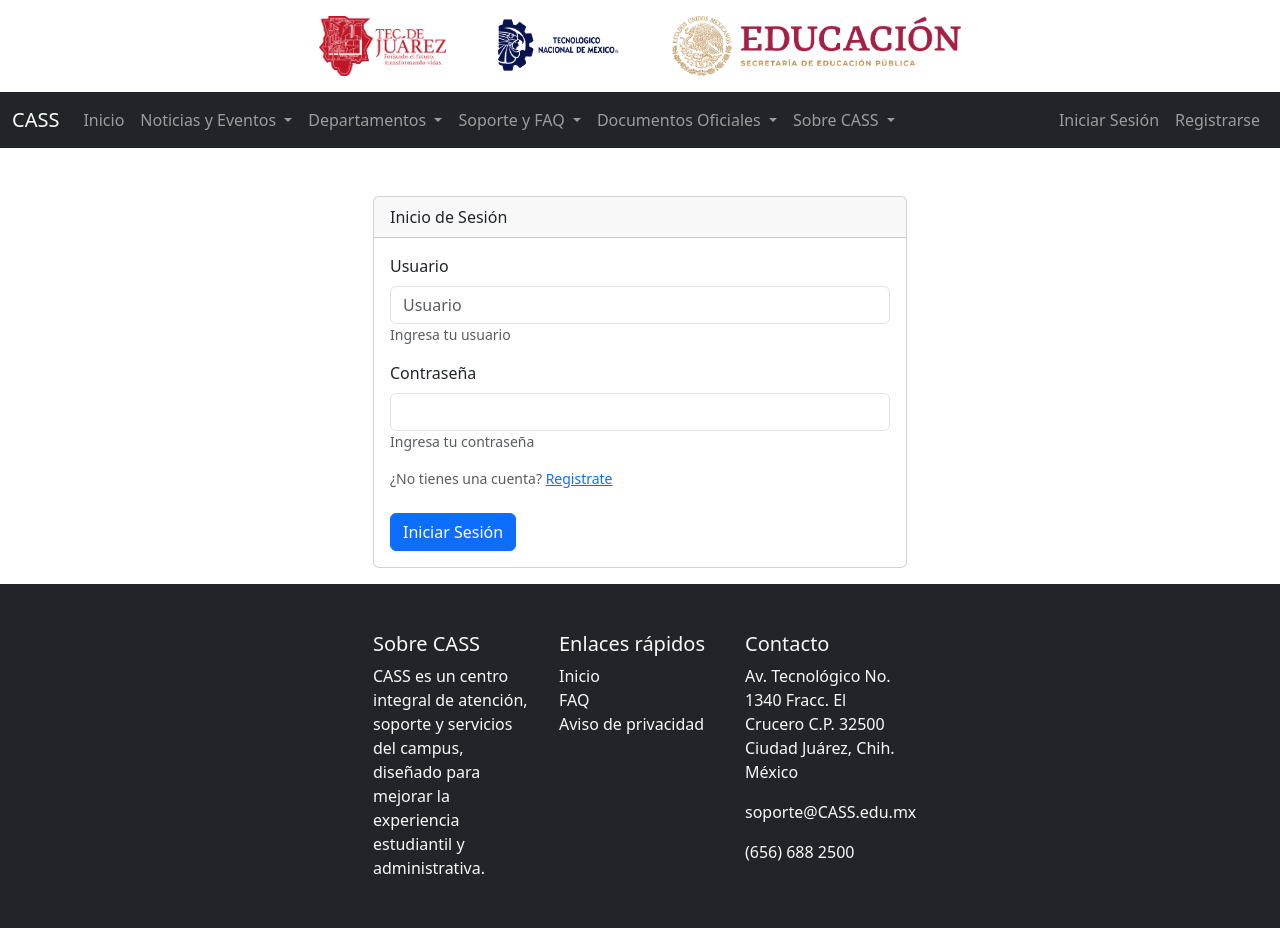
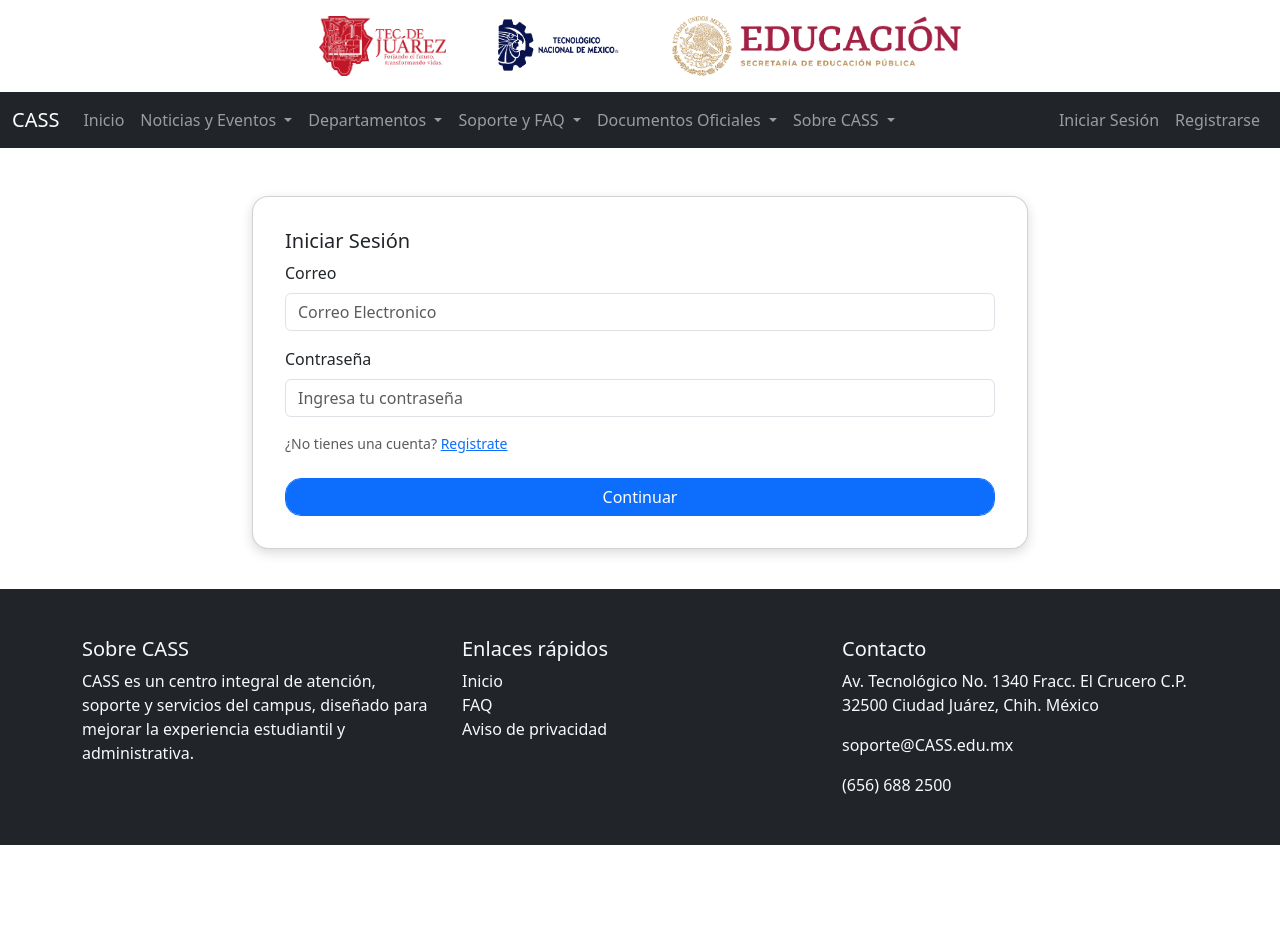
Before and after one commit to AngelRs12/CASS, a PHP site: page /app/src/login.php in a window 1280 px wide. After the commit the page ends 845 px from the top, so only its background shows below. Run offline with PHP 8.4, Linux system fonts and the light colour scheme.

Commit message:
diseño de login

```diff
--- a/src/login.php
+++ b/src/login.php
@@ -5,64 +5,59 @@
 <html lang="en">
     <link rel="stylesheet" href="/cass/styles/global.css">
    <head>
-        <title>Title</title>
-        <!-- Required meta tags -->
-        <meta charset="utf-8" />
-        <meta
-            name="viewport"
-            content="width=device-width, initial-scale=1, shrink-to-fit=no"
-        />
+    <meta charset="UTF-8" />
+    <meta name="viewport" content="width=device-width, initial-scale=1, shrink-to-fit=no" />
+    <title>Inicio | CASS</title>
 
-        <!-- Bootstrap CSS v5.2.1 -->
-        <link
-            href="https://cdn.jsdelivr.net/npm/bootstrap@5.3.2/dist/css/bootstrap.min.css"
-            rel="stylesheet"
-            integrity="sha384-T3c6CoIi6uLrA9TneNEoa7RxnatzjcDSCmG1MXxSR1GAsXEV/Dwwykc2MPK8M2HN"
-            crossorigin="anonymous"
-        />
+    <link rel="stylesheet" href="/cass/styles/bootstrap.min.css">
+    <link rel="stylesheet" href="/cass/styles/global.css">
+    <link rel="stylesheet" href="/cass/styles/variables.css">
+
     <style>
-            .container{
-                display: flex;
-         justify-content: center; /* Centra horizontalmente */
-             align-items: center;    /* Centra verticalmente */
+        .hero {
+            background: #f8f9fa;
+            padding: 3rem 1rem;
+            text-align: center;
+            border-radius: 10px;
+            margin-bottom: 2rem;
         }
-            .row{
-                width: 50%;
+
+        .shortcuts .card {
+            transition: transform 0.2s;
+            cursor: pointer;
+        }
+
+        .shortcuts .card:hover {
+            transform: translateY(-5px);
+            box-shadow: 0 4px 10px rgba(0,0,0,0.1);
+        }
+
+        .card-icon {
+            font-size: 2.5rem;
+            color: #0d6efd;
         }
     </style>
 </head>
 
     <body>
         <div class = "container">
-            <div class="row">
+            <div class="row"  style="max-width:800px;margin-left: auto; margin-right: auto;">
                 <div class="col-md-12">
                 <br><br>
                     <form action="" method="post">
-                        <div class="card">
-                            <div class="card-header">
-                                Inicio de Sesión
-                            </div>
-
-
+                        <div class="card border-radius-card">
                             <div class="card-body">
-                            <?php if (isset($mensaje) && !empty($mensaje)) { ?>
-                                <div class="alert alert-danger" role="alert">
-                                    <strong><?php echo $mensaje; ?> </strong>
-                                </div>
-                            <?php } ?>
-
+                                <h5 class="card-title">Iniciar Sesión</h5>
                                 <div class="mb-3">
-                                    <label for="" class="form-label">Usuario</label>
+                                    <label for="" class="form-label">Correo</label>
                                     <input
                                         type="text"
                                         class="form-control"
-                                        name="usuario"
-                                        id="usuario"
-                                        aria-describedby="helpId"
-                                        placeholder="Usuario"
+                                        name="Correo"
+                                        id="Correo"
+                                        placeholder="Correo Electronico"
                                         value="<?php echo isset($_POST['usuario']) ? htmlspecialchars($_POST['usuario']) : ''; ?>"
                                     />
-                                    <small id="helpId" class="form-text text-muted">Ingresa tu usuario</small>
                                 </div>
 
                                 <div class="mb-3">
@@ -73,17 +68,17 @@
                                         name="password"
                                         id="password"
                                         aria-describedby="helpId"
-                                        placeholder=""
+                                        placeholder="Ingresa tu contraseña"
                                     />
-                                    <small id="helpId" class="form-text text-muted">Ingresa tu contraseña</small>
                                 </div>
                                 <small id="helpId" class="form-text text-muted">¿No tienes una cuenta? <a href="registrate.php">Registrate</a></small><br><br>
-                                    <button class="btn btn-primary">Iniciar Sesión</button>
+                                    <button class="btn btn-primary form-control border-radiusbtn">Continuar</button>
                                 </div>
                             </div>
                         </form>
                     </div>
                 </div>
+                <br>
         </div>
         <script
             src="https://cdn.jsdelivr.net/npm/@popperjs/core@2.11.8/dist/umd/popper.min.js"
@@ -96,7 +91,6 @@
             integrity="sha384-BBtl+eGJRgqQAUMxJ7pMwbEyER4l1g+O15P+16Ep7Q9Q+zqX6gSbd85u4mG4QzX+"
             crossorigin="anonymous"
         ></script>
-
          <?php include($_SERVER['DOCUMENT_ROOT'] . '/cass/templates/footer.php'); ?>
     </body>
 </html>
--- a/styles/global.css
+++ b/styles/global.css
@@ -9,11 +9,6 @@ body {
   min-height: 100vh;
 }
 
-
-
-/*footer*/
-
-
 .footer-container {
     display: flex;
     justify-content: center; /* Centra horizontalmente */
@@ -22,3 +17,18 @@ body {
 .footer-row {
     width: 50%;
 }
+
+.border-radiusbtn{
+  border-radius: 1rem 1rem 1rem 1rem;
+}
+
+.border-radius-card{
+  border-radius: 1rem 1rem 1rem 1rem;
+  border-top-left-radius: 1rem;
+  border-bottom-left-radius: 1rem;
+  border-top-right-radius: 1rem;
+  border-bottom-right-radius: 1rem;
+  box-shadow: 0 4px 12px rgba(0, 0, 0, 0.15); /* sombra suave abajo */
+  background-color: #fff; /* opcional, para contraste */
+  padding: 1rem;
+}
--- a/templates/header.php
+++ b/templates/header.php
@@ -4,9 +4,9 @@ if (session_status() === PHP_SESSION_NONE) session_start();
 
 <div class="py-3 head-logos">
   <div class="d-flex justify-content-center align-items-center flex-wrap gap-5">
-    <img src="../cass/assets/ITCJ logo.png" alt="Imagen 2" height="60">
-    <img src="../cass/assets/LOGO TECNM.png" alt="Imagen 3" height="60">
-    <img src="../cass/assets/logo sep.png" alt="img 4" height="60">
+    <img src="/cass/assets/ITCJ logo.png" alt="Imagen 2" height="60">
+    <img src="/cass/assets/LOGO TECNM.png" alt="Imagen 3" height="60">
+    <img src="/cass/assets/logo sep.png" alt="img 4" height="60">
 
   </div>
 </div>
```
Also changed, not shown: src/registrate.php (+41 -35 lines). Lines whose indentation alone changed are shown as unchanged.
